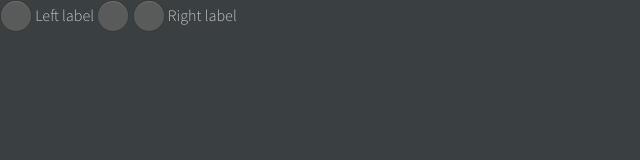
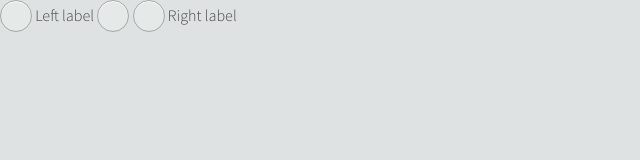
Before and after one commit to topcoat/radio-button, a website: page index.html in a window 1280 px wide. Shown: the whole page, without its empty margins (0-640 px from the left). Drawn offline with Linux system fonts and the light colour scheme.

Commit message:
Updating tests

```diff
--- a/css/topcoat-radio-button.css
+++ b/css/topcoat-radio-button.css
@@ -1,7 +1,7 @@
 body {
   margin: 0;
   padding: 0;
-  background: #3a3f42 url("../img/bg_dark.png") repeat-x;
+  background: #dfe2e2;
   color: #000;
   font: 16px "Source Sans", helvetica, arial, sans-serif;
   font-weight: 200;
@@ -145,16 +145,16 @@ input[type="radio"]:checked + .topcoat-radio-button:after {
   opacity: 1;
 }
 .topcoat-radio-button__label {
-  color: #c6c8c8;
+  color: #454545;
   line-height: 2rem;
 }
 .topcoat-radio-button:before {
   width: 2rem;
   height: 2rem;
-  background: #595b5b;
-  border: 1px solid rgba(0,0,0,0.36);
-  -webkit-box-shadow: inset 0 1px rgba(255,255,255,0.12);
-  box-shadow: inset 0 1px rgba(255,255,255,0.12);
+  background: #e5e9e8;
+  border: 1px solid #a5a8a8;
+  -webkit-box-shadow: inset 0 1px #fff;
+  box-shadow: inset 0 1px #fff;
 }
 .topcoat-radio-button {
   position: relative;
@@ -165,8 +165,8 @@ input[type="radio"]:checked + .topcoat-radio-button:after {
   opacity: 0;
   width: 1rem;
   height: 1rem;
-  background: #fff;
-  border: 1px solid rgba(255,255,255,0.1);
+  background: #666;
+  border: 1px solid rgba(0,0,0,0.1);
   -webkit-box-shadow: 0 1px rgba(255,255,255,0.5);
   box-shadow: 0 1px rgba(255,255,255,0.5);
 }
--- a/test/expected/topcoat-radio-button.css
+++ b/test/expected/topcoat-radio-button.css
@@ -145,6 +145,7 @@ input[type="radio"]:checked + .topcoat-radio-button:after {
   opacity: 1;
 }
 .topcoat-radio-button__label {
+  color: #454545;
   line-height: 2rem;
 }
 .topcoat-radio-button:before {
```
Also changed, not shown: css/topcoat-radio-button.min.css (added).
